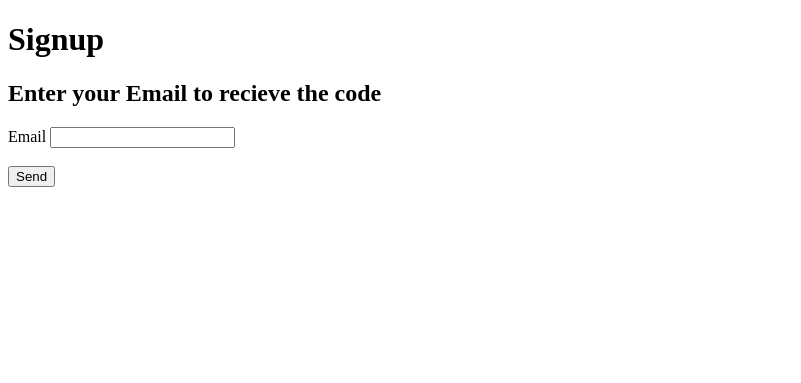
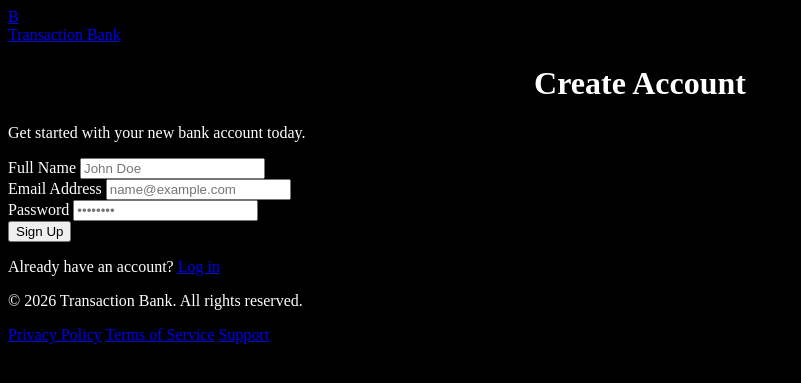
Before and after one commit to bardiaghiaszade/financial-platform, a Flask app: template templates/signup.html in a window 1280 px wide. Shown: the top 383 px of the page, without its empty margins (0-801 px from the left). Run offline with Flask 3, Linux system fonts and the light colour scheme; the template is opened without the code that fills it, so the values that code supplies are empty.

Commit message:
signup created for those who has no account yet

```diff
--- a/templates/signup.html
+++ b/templates/signup.html
@@ -1,24 +1,88 @@
 <!DOCTYPE html>
 <html lang="en">
-    <head>
-        <meta charset="UTF-8">
-        <meta name="viewport" content="width=device-width, initial-scale=1.0">
-        <title>Bank</title>
-    </head>
+<head>
+    <meta charset="UTF-8">
+    <meta name="viewport" content="width=device-width, initial-scale=1.0">
+    <title>Bank - Sign Up</title>
+    <link rel="stylesheet" href="../static/style.css">
+</head>
+<body>
+    <header class="site-header">
+        <a href="login.html" class="brand-link">
+            <div class="brand-logo">B</div>
+            <span class="brand-name">Transaction Bank</span>
+        </a>
+    </header>
 
-    <body>
-        <h1>Signup</h1>
-        <h2>Enter your Email to recieve the code</h2>
+    <main class="card">
+        <header>
+            <h1>Create Account</h1>
+            <p class="subtitle">Get started with your new bank account today.</p>
+        </header>
 
-        <form action="">
+         <!-- Form that user can create account -->
 
-            <label for="email">Email</label>
-            <input type="email" id="email" name="email">
+        <!-- Full Name part -->
+         <form action="#" method="POST">
+            <div class="form-group">
+                <label for="name">Full Name</label>
+                <input
+                    type="text"
+                    id="name"
+                    name="name"
+                    placeholder="John Doe"
+                    required
+                    autocomplete="name"
+                >
+            </div>
 
-            <br><br>
+            <!-- Email Part -->
+            <div class="form-group">
+                <label for="email">Email Address</label>
+                <input
+                    type="email"
+                    id="email"
+                    name="email"
+                    placeholder="name@example.com"
+                    required
+                    autocomplete="email"
+                >
+            </div>
 
-            <button type="submit">Send</button>
+            <!-- Password part -->
+            <div class="form-group">
+                <label for="password">Password</label>
+                <input
+                    type="password"
+                    id="password"
+                    name="password"
+                    placeholder="••••••••"
+                    required
+                    autocomplete="new-password"
+                >
+            </div>
 
+            <!-- Button tu submit -->
+            <button type="submit" class="btn">Sign Up</button>
         </form>
-    </body>
+
+        <p class="footer-text">
+            Already have an account?
+            <a href="login.html">Log in</a>
+        </p>
+    </main>
+
+    <!-- Footer -->
+    <footer class="site-footer">
+
+        <p>&copy; 2026 Transaction Bank. All rights reserved.</p>
+        <div class="footer-links">
+            <a href="#">Privacy Policy</a>
+            <a href="#">Terms of Service</a>
+            <a href="#">Support</a>
+        </div>
+
+    </footer>
+
+</body>
 </html>
```
